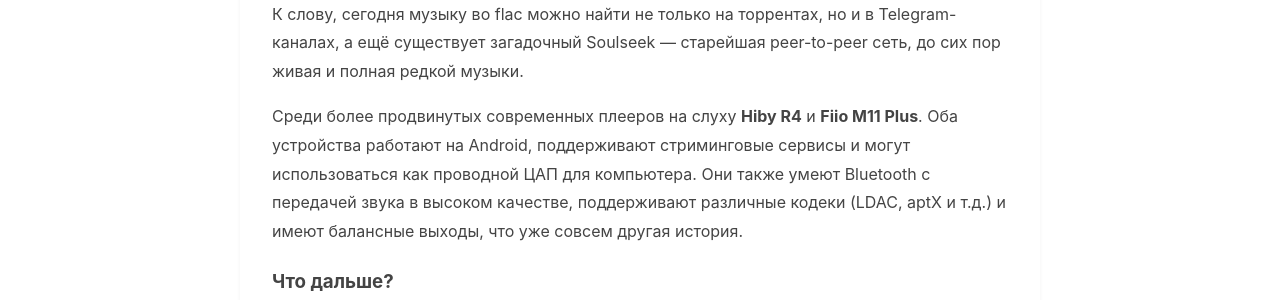
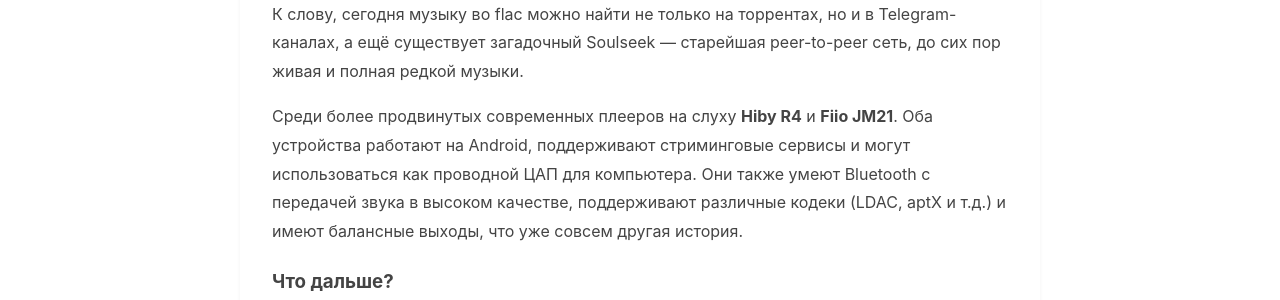
Before and after one commit to Xtoman/xtoman.github.io, a Jekyll site: the page built from _posts/2025-04-25-hifi_in_ear_guide.md, in a window 1280 px wide and 900 px high, scrolled down 1959 px. Shown: the part 154-454 px from the top of the window. Built offline with Jekyll 4.4.1, drawn with Linux system fonts in a browser that asks for light colours.

Commit message:
Update 2025-04-25-hifi_in_ear_guide.md

```diff
--- a/_posts/2025-04-25-hifi_in_ear_guide.md
+++ b/_posts/2025-04-25-hifi_in_ear_guide.md
@@ -37,7 +37,7 @@ tags: [Звук]
 
 К слову, сегодня музыку во flac можно найти не только на торрентах, но и в Telegram-каналах, а ещё существует загадочный Soulseek — старейшая peer-to-peer сеть, до сих пор живая и полная редкой музыки.
 
-Среди более продвинутых современных плееров на слуху **Hiby R4** и **Fiio M11 Plus**. Оба устройства работают на Android, поддерживают стриминговые сервисы и могут использоваться как проводной ЦАП для компьютера. Они также умеют Bluetooth с передачей звука в высоком качестве, поддерживают различные кодеки (LDAC, aptX и т.д.) и имеют балансные выходы, что уже совсем другая история.
+Среди более продвинутых современных плееров на слуху **Hiby R4** и **Fiio JM21**. Оба устройства работают на Android, поддерживают стриминговые сервисы и могут использоваться как проводной ЦАП для компьютера. Они также умеют Bluetooth с передачей звука в высоком качестве, поддерживают различные кодеки (LDAC, aptX и т.д.) и имеют балансные выходы, что уже совсем другая история.
 
 ### Что дальше?
 Пока что я уже заказал некоторый набор разнообразного железа и мучительно жду его прибытия. Буду пробовать, слушать и пытаться понять: есть ли в этом всём действительно смысл или AirPods Pro 2 и Spotify — всё, что нужно нормальному человеку? А весь хай-фай можно оставить любителям золотых подставок для аудиокабелей.
```
